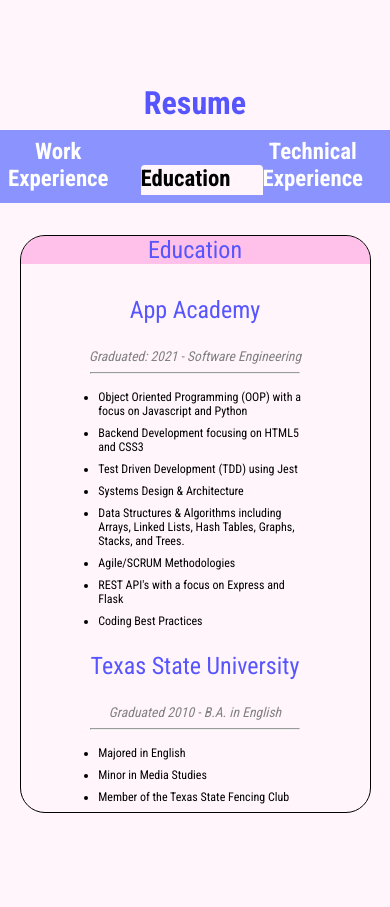
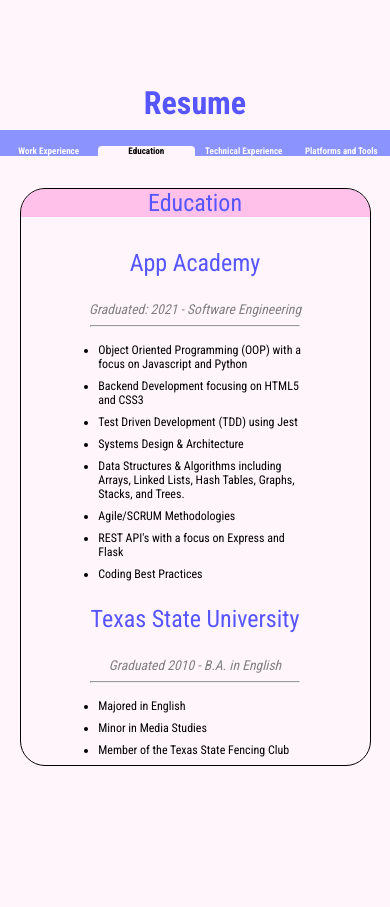
Before and after one commit to wziller/dev-portfolio, a Next.js app: page / in a window 390 px wide. Shown: the part 3200-4107 px from the top of the page. Built offline with nearby package versions, Linux system fonts and the light colour scheme.

Commit message:
mobile resume formatting updated

```diff
--- a/app/components/Projects/ProjectCard.jsx
+++ b/app/components/Projects/ProjectCard.jsx
@@ -1,12 +1,11 @@
-'use client'
+"use client";
 
 import React from "react";
 import "./Projects.css";
 
 const ProjectCard = (project) => {
-  console.log(project);
   const { name, description, link, year, image } = project.project;
-  console.log(name);
+
   return (
     <div className="project-card-wrapper">
       <a
--- a/app/components/Resume/Resume.css
+++ b/app/components/Resume/Resume.css
@@ -95,8 +95,9 @@
   align-items: flex-end;
   justify-content: space-evenly;
   background: var(--secondary-color);
-  padding: none;
-  font-size: 5vw;
+  padding:0;
+  padding-top:1rem;
+  font-size: 2vw;
   text-align: center;
 }
 
@@ -123,8 +124,8 @@
 }
 
 .resume-tab, .resume-tab-active{
-  padding-bottom: .2rem;
   padding-top: 0;
+  padding-right: 0;
 }
 
 .resume-tab-active::after,
```
